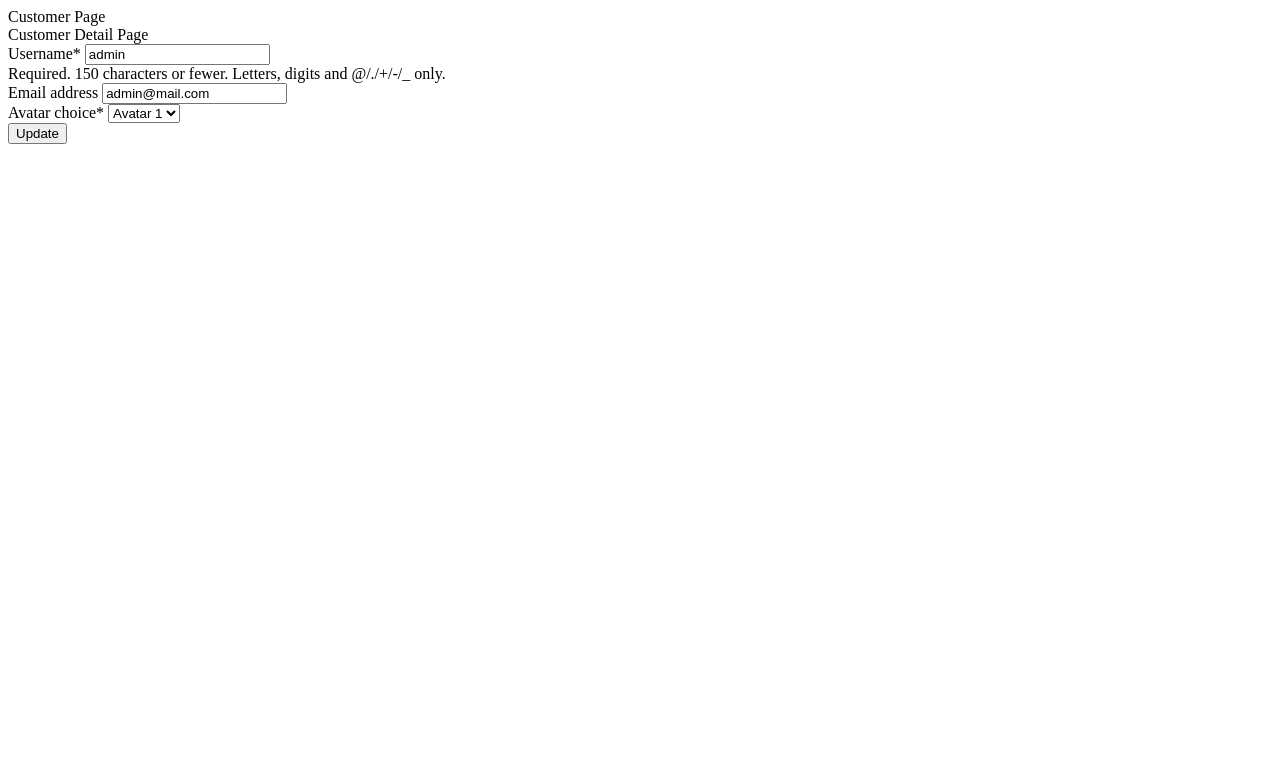
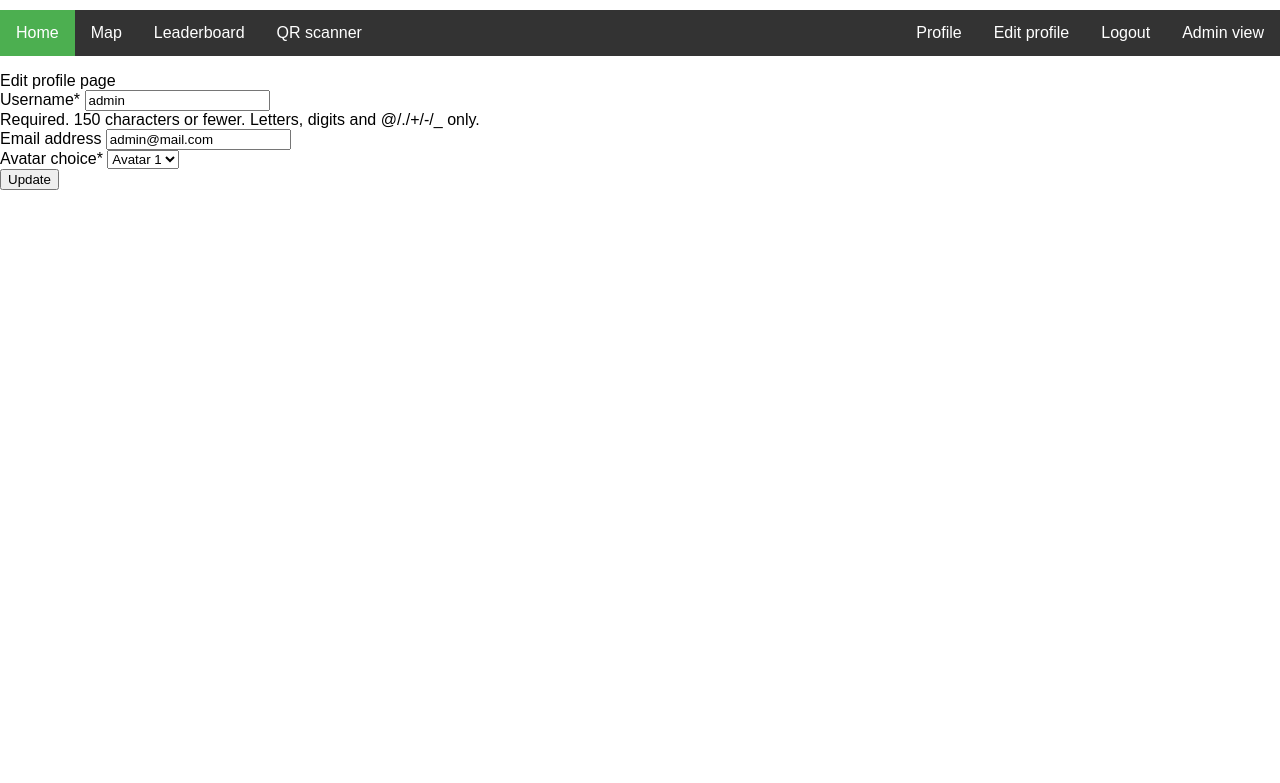
Before and after one commit to JamesGower0/ECM-2434, a Django app: page /profile_update/ in a window 1280 px wide. Shown: the top 783 px of the page. Run offline with Django 5.2, Linux system fonts and the light colour scheme; a user stored in the database is signed in; data comes from the database, SQL or seed files in the repository; some libraries are stand-ins or nearby versions.

Commit message:
added html button

```diff
--- a/groupproject/application/templates/navBar.html
+++ b/groupproject/application/templates/navBar.html
@@ -56,6 +56,7 @@ Authors: James Gower -->
             <li class="liNB"><a href="{% url 'leaderboard' %}">Leaderboard</a></li>
             {% if user.is_authenticated %}
             <li class="liNB" style="float:right"><a href="{% url 'logout' %}">Logout</a></li>
+            <li class="liNB" style="float:right"><a href="{% url 'profile_update' %}">Edit profile</a></li>
             <li class="liNB" style="float:right"><a href="{% url 'profile' %}">Profile</a></li>
             <li class="liNB"><a href="{% url 'scan' %}">QR scanner</a></li>
             {% else %}
--- a/groupproject/application/templates/profile_update.html
+++ b/groupproject/application/templates/profile_update.html
@@ -1,13 +1,14 @@
-{% block title %}Customer Page{% endblock %}
+{% block navBar%}
+{% include 'navBar.html' %}
+{% endblock %}
+
+{% block title %}Edit profile page{% endblock %}
 {% load crispy_forms_tags %}
 {% block content %}
 <div class="row my-4">
     <div class="col-md-4"></div>
     <div class="col-md-8">
         <div class="card">
-            <div class="card-header bg-info text-white">
-                Customer Detail Page
-            </div>
             <div class="row p-3">
                 <div class="col-md-8">
                     <form method="POST" enctype="multipart/form-data">
```
